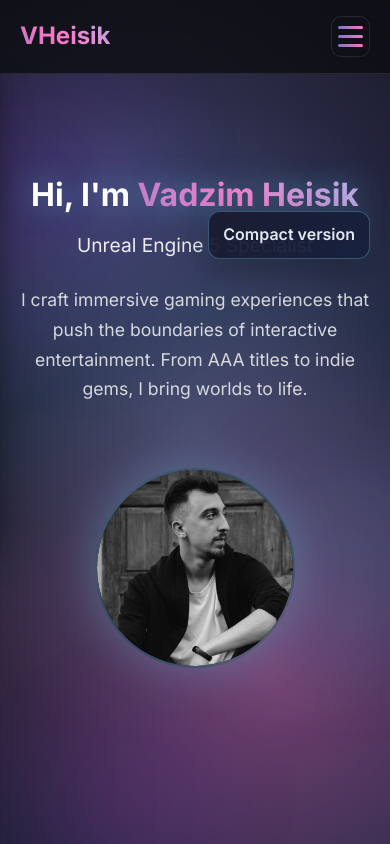
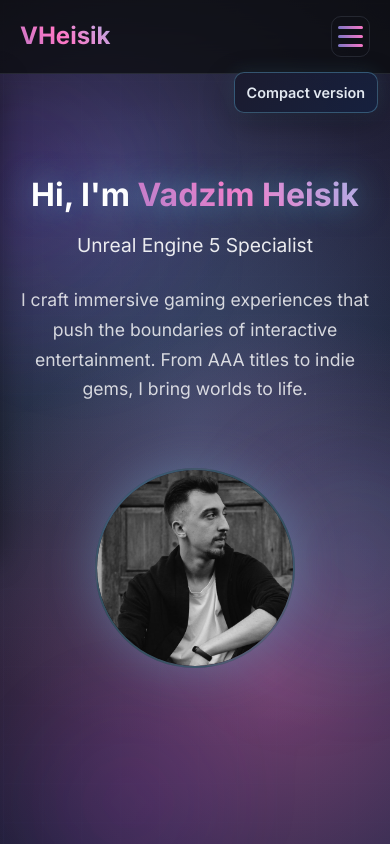
Before and after one commit to MalborkII/Portfolio, a plain HTML site: page index.html in a window 390 px wide. Shown: the top 844 px of the page. Drawn offline with Linux system fonts and the light colour scheme.

Commit message:
Update compact version

```diff
--- a/styles.css
+++ b/styles.css
@@ -1194,6 +1194,16 @@ section {
     .section-title {
         font-size: 2rem;
     }
+
+    /* Pin Compact button near header on mobile */
+    .floating-compact {
+        top: 72px; /* below navbar */
+        right: 12px;
+        bottom: auto;
+        padding: 8px 12px;
+        border-radius: 10px;
+        font-size: 0.9rem;
+    }
 }
 
 @media (max-width: 480px) {
```
